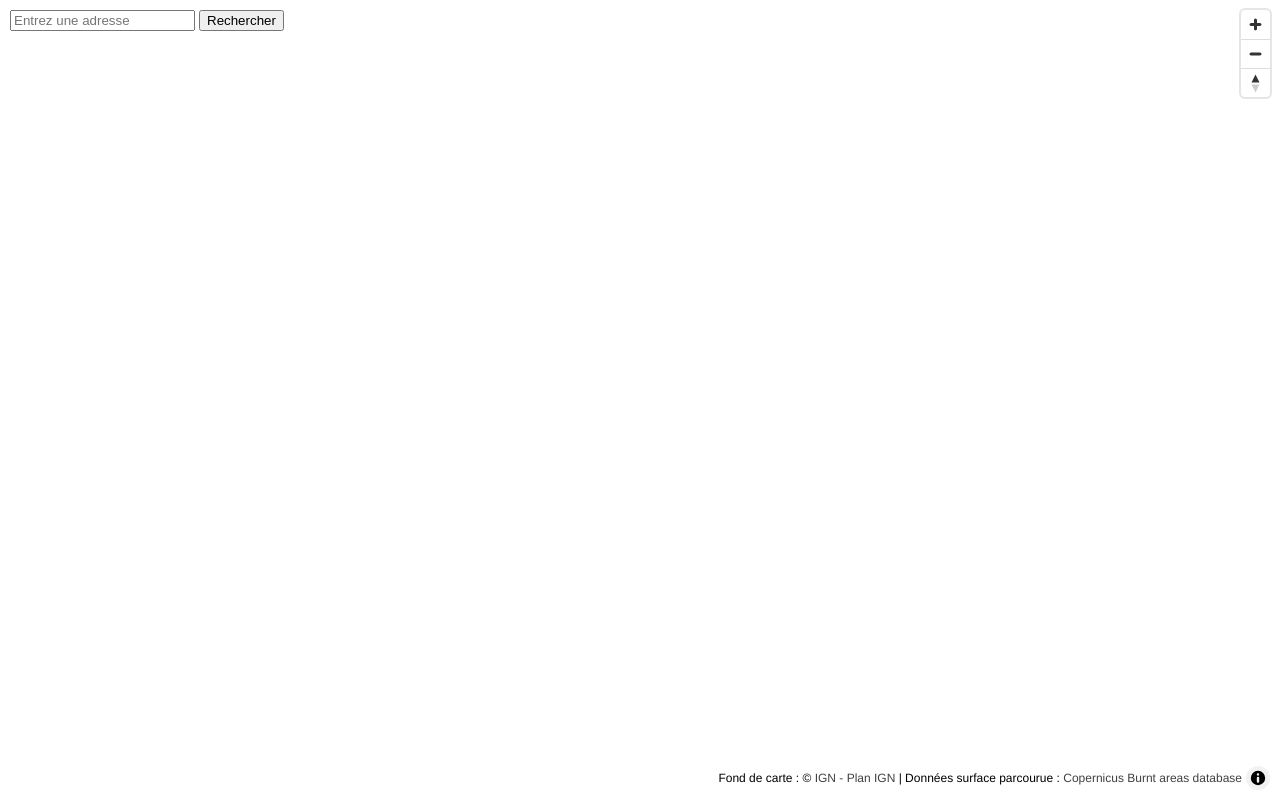
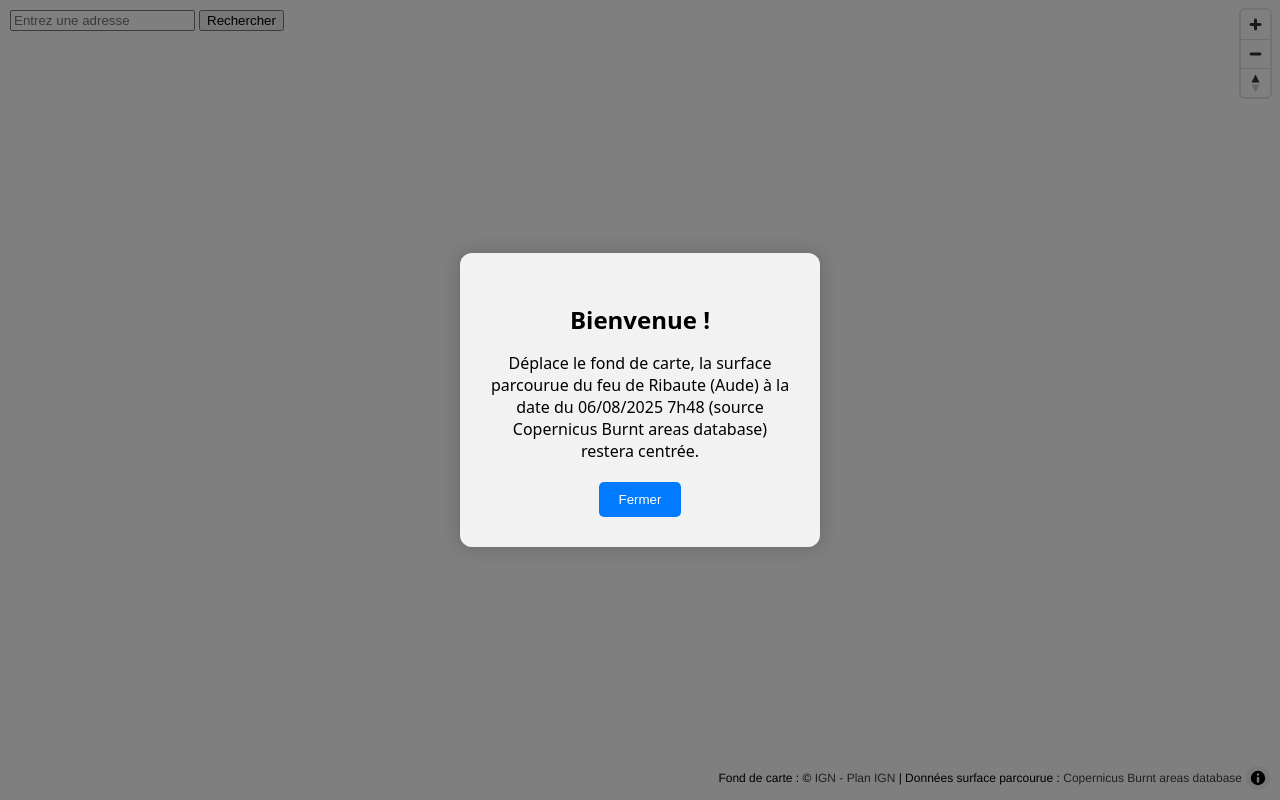
Before and after one commit to jeremieprudhomme/Deplace-le-feu, a plain HTML site: page index.html in a window 1280 px wide. Drawn offline with nearby package versions, Linux system fonts and the light colour scheme; no server answers.

Commit message:
Update index.html
Add welcome message.

```diff
--- a/index.html
+++ b/index.html
@@ -36,7 +36,58 @@
         <button id="search-button">Rechercher</button>
     </div>
     <div id="map"></div>
-    <script>
+
+	<!--<script>
+	  window.addEventListener('load', function() {
+		alert("Déplace le fond de carte, la surface parcourue du feu de Ribaute (11) à la date du 06/08/2025 7h48 (source Copernicus Burnt areas database) restera centrée.");
+	  });
+	</script>
+	-->
+
+	<div id="welcome-modal" style="
+	 font-family: system-ui, -apple-system, BlinkMacSystemFont, 'Segoe UI', Roboto, Ubuntu, 'Helvetica Neue', sans-serif;
+	 position: fixed;
+	 top: 0; left: 0; width: 100%; height: 100%;
+	 background: rgba(0, 0, 0, 0.5);
+	 display: flex; align-items: center; justify-content: center;
+	 z-index: 1000;
+	 visibility: hidden;
+	 "
+	>
+   <div style="
+    background: rgba(255, 255, 255, 0.9); /* léger transparent */
+    padding: 30px;
+    border-radius: 12px;
+    box-shadow: 0 0 20px rgba(0, 0, 0, 0.2);
+    text-align: center;
+    max-width: 300px;
+    backdrop-filter: blur(6px); /* flou derrière */
+	"
+   >
+    <h2 style="margin-bottom: 10px;">Bienvenue !</h2>
+    <p style="margin-bottom: 20px;">Déplace le fond de carte, la surface parcourue du feu de Ribaute (Aude) à la date du 06/08/2025 7h48 (source Copernicus Burnt areas database) restera centrée.</p>
+    <button onclick="closeModal()" style="
+      padding: 10px 20px;
+      background: #007BFF;
+      color: white;
+      border: none;
+      border-radius: 5px;
+      cursor: pointer;
+    ">Fermer</button>
+  </div>
+</div>
+
+<script>
+  window.addEventListener('load', function () {
+    document.getElementById('welcome-modal').style.visibility = 'visible';
+  });
+
+  function closeModal() {
+    document.getElementById('welcome-modal').style.visibility = 'hidden';
+  }
+</script>
+
+	<script>
         // Initialiser la carte
         const map = new maplibregl.Map({
             container: 'map',
```
